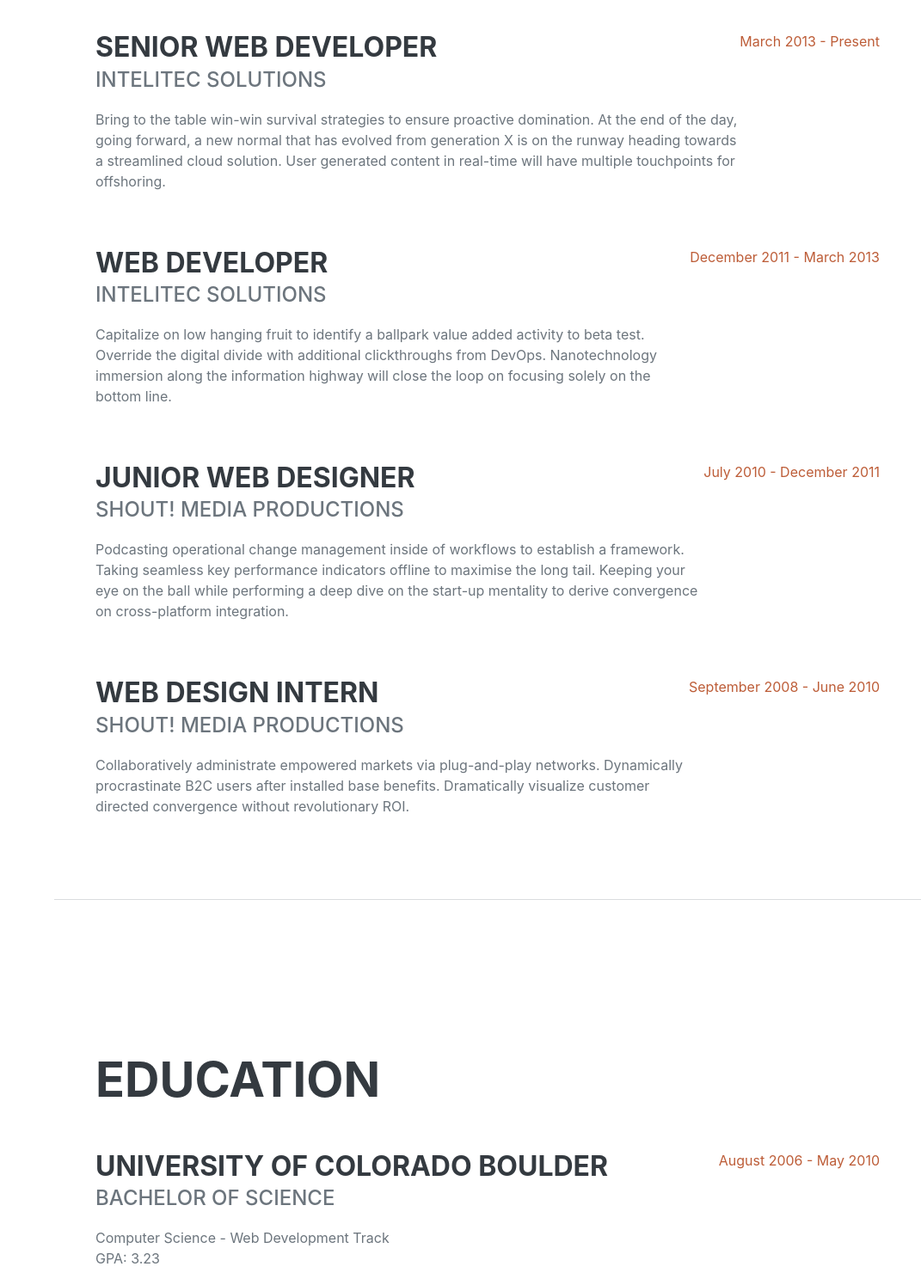
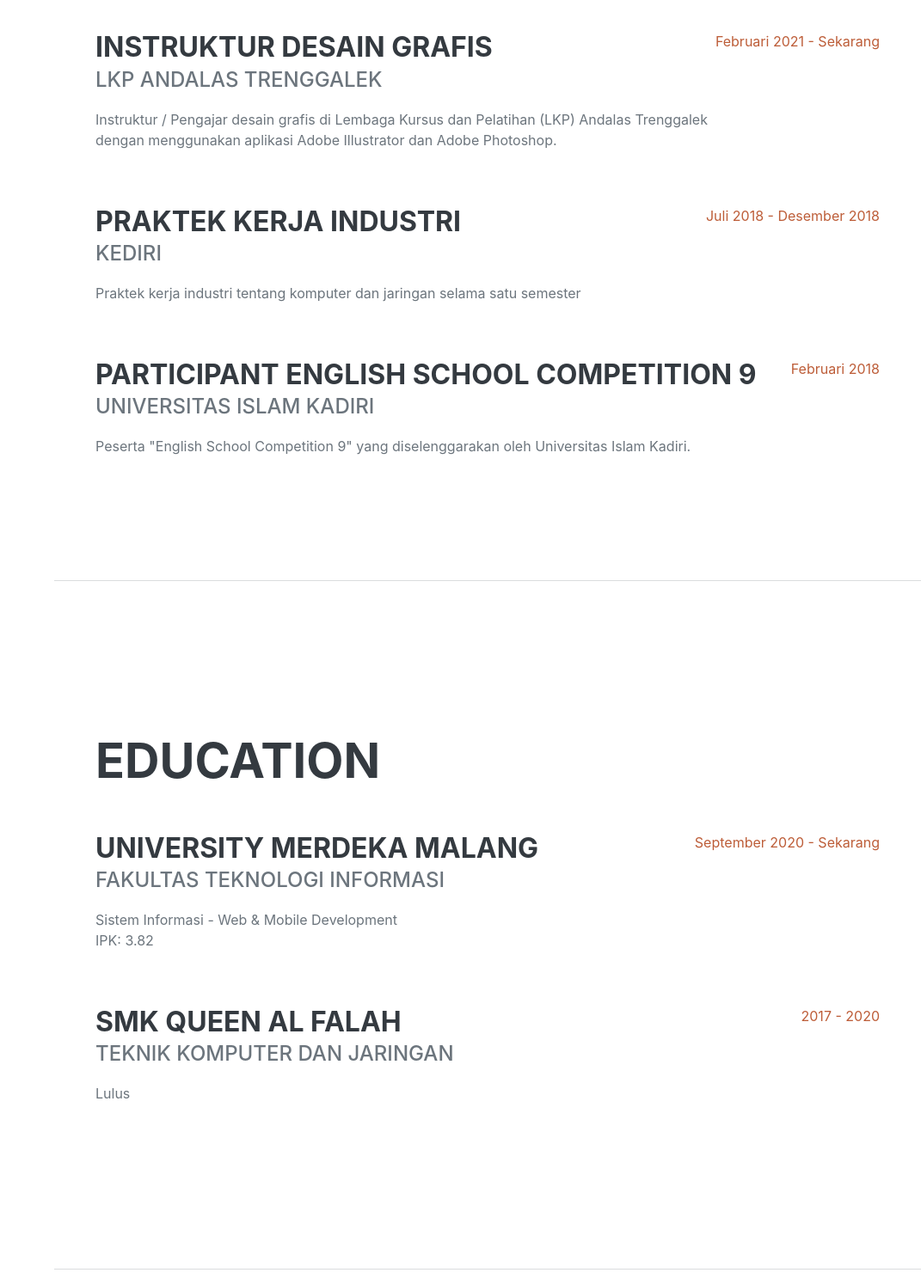
Before and after one commit to AlfinAfifan/tugas2-fswd-arkatama, a plain HTML site: page index.html in a window 1280 px wide. Shown: the part 960-2455 px from the top of the page at 86% size, without its empty margins (209-1280 px from the left). Drawn offline with nearby package versions, Linux system fonts and the light colour scheme; a web font is replaced by a local one.

Commit message:
Modifikasi file index.html

```diff
--- a/index.html
+++ b/index.html
@@ -40,14 +40,14 @@
             <section class="resume-section" id="about">
                 <div class="resume-section-content">
                     <h1 class="mb-0">
-                        Clarence
-                        <span class="text-primary">Taylor</span>
+                        Alfin
+                        <span class="text-primary">'Afifan</span>
                     </h1>
                     <div class="subheading mb-5">
-                        3542 Berry Street · Cheyenne Wells, CO 80810 · (317) 585-8468 ·
-                        <a href="mailto:name@email.com">name@email.com</a>
+                        Universitas Merdeka Malang - 085854455376
+                        <a href="mailto:name@email.com">agusalfin1@gmail.com</a>
                     </div>
-                    <p class="lead mb-5">I am experienced in leveraging agile frameworks to provide a robust synopsis for high level overviews. Iterative approaches to corporate strategy foster collaborative thinking to further the overall value proposition.</p>
+                    <p class="lead mb-5">Mahasiswa aktif semester 5 Universitas Merdeka Malang program studi Sistem Informasi yang memiliki skill dibidang pemrograman web dengan menggunakan bahasa HTML, CSS, JavaScript, PHP, dan MySQL sebagai database.</p>
                     <div class="social-icons">
                         <a class="social-icon" href="#!"><i class="fab fa-linkedin-in"></i></a>
                         <a class="social-icon" href="#!"><i class="fab fa-github"></i></a>
@@ -63,35 +63,27 @@
                     <h2 class="mb-5">Experience</h2>
                     <div class="d-flex flex-column flex-md-row justify-content-between mb-5">
                         <div class="flex-grow-1">
-                            <h3 class="mb-0">Senior Web Developer</h3>
-                            <div class="subheading mb-3">Intelitec Solutions</div>
-                            <p>Bring to the table win-win survival strategies to ensure proactive domination. At the end of the day, going forward, a new normal that has evolved from generation X is on the runway heading towards a streamlined cloud solution. User generated content in real-time will have multiple touchpoints for offshoring.</p>
+                            <h3 class="mb-0">Instruktur Desain Grafis</h3>
+                            <div class="subheading mb-3">LKP Andalas Trenggalek</div>
+                            <p>Instruktur / Pengajar desain grafis di Lembaga Kursus dan Pelatihan (LKP) Andalas Trenggalek dengan menggunakan aplikasi Adobe Illustrator dan Adobe Photoshop.</p>
                         </div>
-                        <div class="flex-shrink-0"><span class="text-primary">March 2013 - Present</span></div>
+                        <div class="flex-shrink-0"><span class="text-primary">Februari 2021 - Sekarang</span></div>
                     </div>
                     <div class="d-flex flex-column flex-md-row justify-content-between mb-5">
                         <div class="flex-grow-1">
-                            <h3 class="mb-0">Web Developer</h3>
-                            <div class="subheading mb-3">Intelitec Solutions</div>
-                            <p>Capitalize on low hanging fruit to identify a ballpark value added activity to beta test. Override the digital divide with additional clickthroughs from DevOps. Nanotechnology immersion along the information highway will close the loop on focusing solely on the bottom line.</p>
+                            <h3 class="mb-0">Praktek Kerja Industri</h3>
+                            <div class="subheading mb-3">Kediri</div>
+                            <p>Praktek kerja industri tentang komputer dan jaringan selama satu semester</p>
                         </div>
-                        <div class="flex-shrink-0"><span class="text-primary">December 2011 - March 2013</span></div>
+                        <div class="flex-shrink-0"><span class="text-primary">Juli 2018 - Desember 2018</span></div>
                     </div>
                     <div class="d-flex flex-column flex-md-row justify-content-between mb-5">
                         <div class="flex-grow-1">
-                            <h3 class="mb-0">Junior Web Designer</h3>
-                            <div class="subheading mb-3">Shout! Media Productions</div>
-                            <p>Podcasting operational change management inside of workflows to establish a framework. Taking seamless key performance indicators offline to maximise the long tail. Keeping your eye on the ball while performing a deep dive on the start-up mentality to derive convergence on cross-platform integration.</p>
+                            <h3 class="mb-0">Participant English School Competition 9</h3>
+                            <div class="subheading mb-3">Universitas Islam Kadiri</div>
+                            <p>Peserta "English School Competition 9" yang diselenggarakan oleh Universitas Islam Kadiri.</p>
                         </div>
-                        <div class="flex-shrink-0"><span class="text-primary">July 2010 - December 2011</span></div>
-                    </div>
-                    <div class="d-flex flex-column flex-md-row justify-content-between">
-                        <div class="flex-grow-1">
-                            <h3 class="mb-0">Web Design Intern</h3>
-                            <div class="subheading mb-3">Shout! Media Productions</div>
-                            <p>Collaboratively administrate empowered markets via plug-and-play networks. Dynamically procrastinate B2C users after installed base benefits. Dramatically visualize customer directed convergence without revolutionary ROI.</p>
-                        </div>
-                        <div class="flex-shrink-0"><span class="text-primary">September 2008 - June 2010</span></div>
+                        <div class="flex-shrink-0"><span class="text-primary">Februari 2018</span></div>
                     </div>
                 </div>
             </section>
@@ -102,20 +94,20 @@
                     <h2 class="mb-5">Education</h2>
                     <div class="d-flex flex-column flex-md-row justify-content-between mb-5">
                         <div class="flex-grow-1">
-                            <h3 class="mb-0">University of Colorado Boulder</h3>
-                            <div class="subheading mb-3">Bachelor of Science</div>
-                            <div>Computer Science - Web Development Track</div>
-                            <p>GPA: 3.23</p>
+                            <h3 class="mb-0">University Merdeka Malang</h3>
+                            <div class="subheading mb-3">Fakultas Teknologi Informasi</div>
+                            <div>Sistem Informasi - Web & Mobile Development</div>
+                            <p>IPK: 3.82</p>
                         </div>
-                        <div class="flex-shrink-0"><span class="text-primary">August 2006 - May 2010</span></div>
+                        <div class="flex-shrink-0"><span class="text-primary">September 2020 - Sekarang</span></div>
                     </div>
                     <div class="d-flex flex-column flex-md-row justify-content-between">
                         <div class="flex-grow-1">
-                            <h3 class="mb-0">James Buchanan High School</h3>
-                            <div class="subheading mb-3">Technology Magnet Program</div>
-                            <p>GPA: 3.56</p>
+                            <h3 class="mb-0">SMK QUEEN AL FALAH</h3>
+                            <div class="subheading mb-3">Teknik Komputer dan Jaringan</div>
+                            <p>Lulus</p>
                         </div>
-                        <div class="flex-shrink-0"><span class="text-primary">August 2002 - May 2006</span></div>
+                        <div class="flex-shrink-0"><span class="text-primary">2017 - 2020</span></div>
                     </div>
                 </div>
             </section>
@@ -129,15 +121,13 @@
                         <li class="list-inline-item"><i class="fab fa-html5"></i></li>
                         <li class="list-inline-item"><i class="fab fa-css3-alt"></i></li>
                         <li class="list-inline-item"><i class="fab fa-js-square"></i></li>
-                        <li class="list-inline-item"><i class="fab fa-angular"></i></li>
+                        <li class="list-inline-item"><i class="fab fa-php"></i></li>
+                        <li class="list-inline-item"><i class="fab fa-bootstrap"></i></li>
                         <li class="list-inline-item"><i class="fab fa-react"></i></li>
                         <li class="list-inline-item"><i class="fab fa-node-js"></i></li>
                         <li class="list-inline-item"><i class="fab fa-sass"></i></li>
-                        <li class="list-inline-item"><i class="fab fa-less"></i></li>
                         <li class="list-inline-item"><i class="fab fa-wordpress"></i></li>
-                        <li class="list-inline-item"><i class="fab fa-gulp"></i></li>
-                        <li class="list-inline-item"><i class="fab fa-grunt"></i></li>
-                        <li class="list-inline-item"><i class="fab fa-npm"></i></li>
+
                     </ul>
                     <div class="subheading mb-3">Workflow</div>
                     <ul class="fa-ul mb-0">
```
